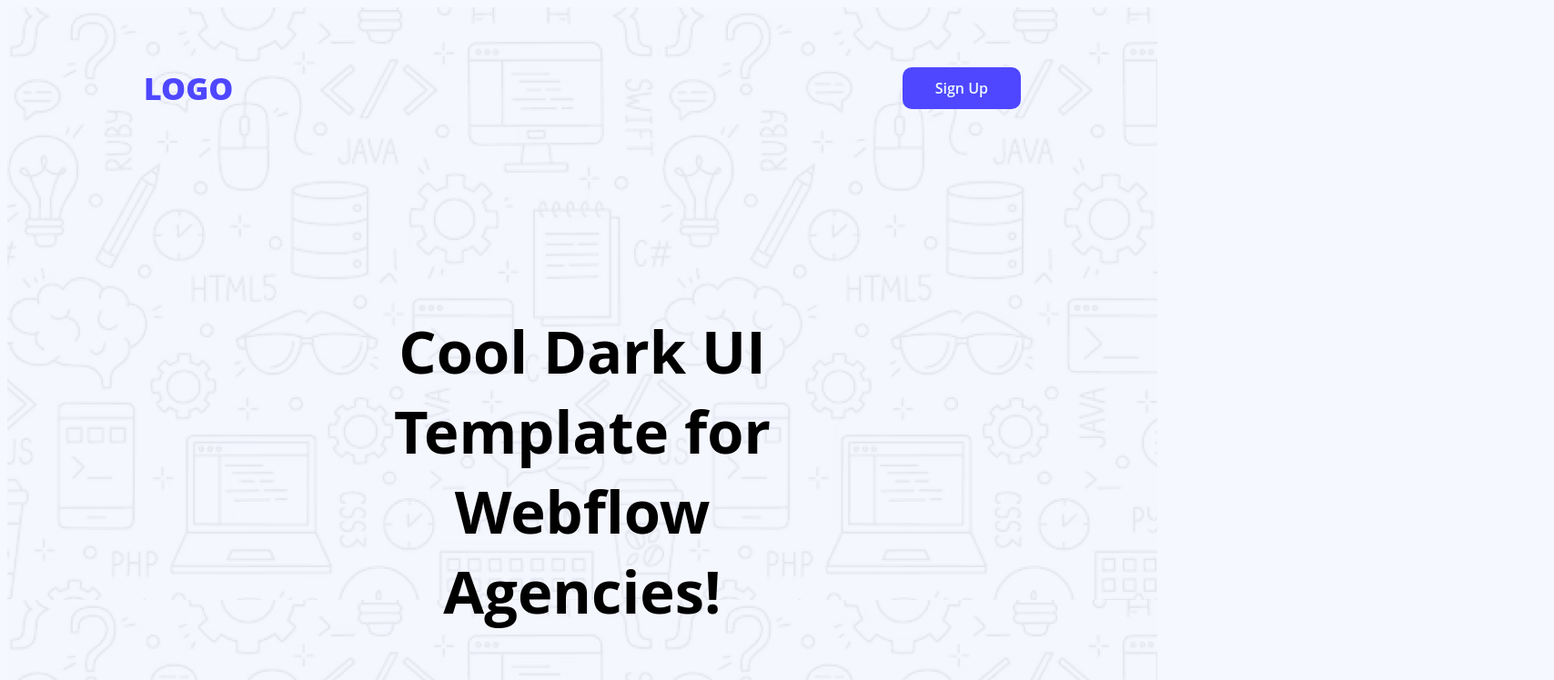
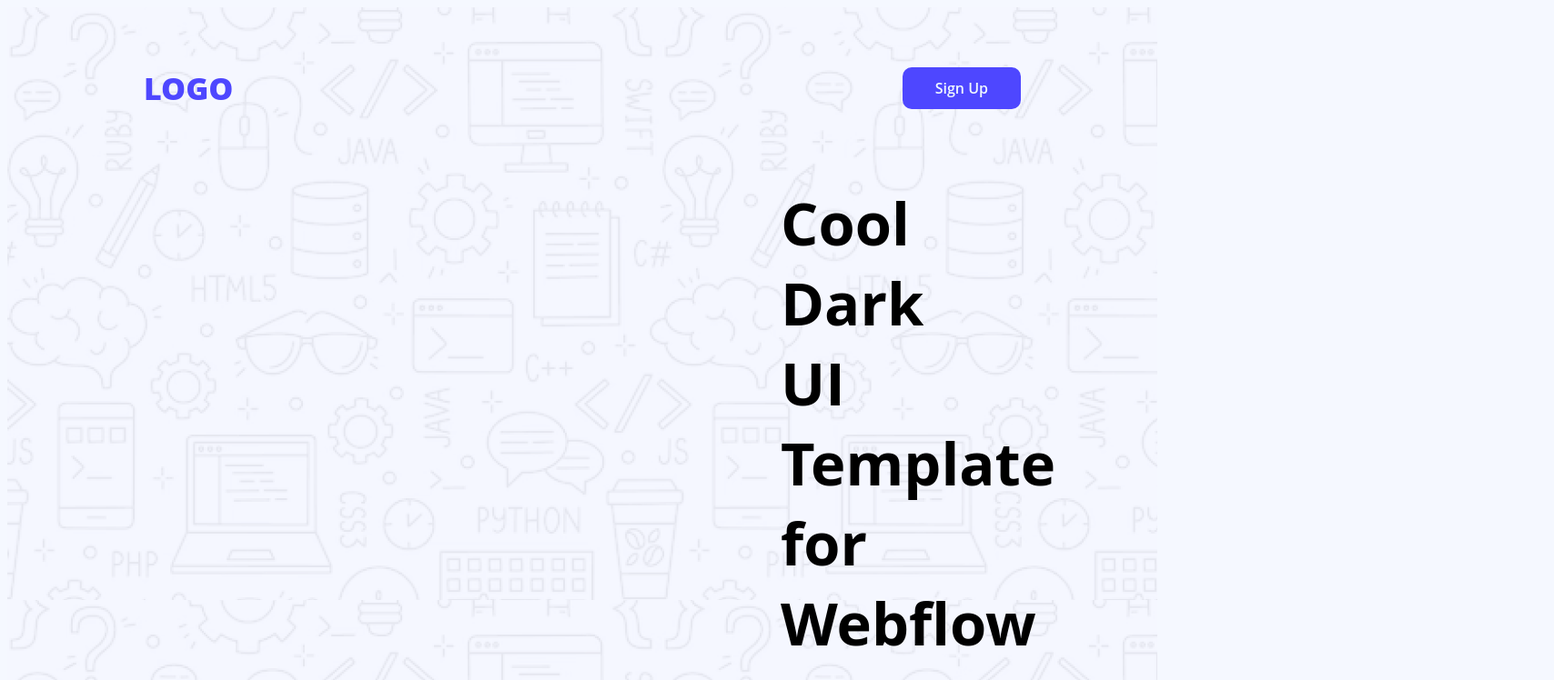
Before and after one commit to raakibislam/Assignment-Project-, a plain HTML site: page index.html in a window 1280 px wide. Shown: the top 748 px of the page at 91% size, 1708 px wide, since content can reach past the window. Drawn offline with Linux system fonts and the light colour scheme.

Commit message:
fixed some issue

```diff
--- a/style/style.css
+++ b/style/style.css
@@ -74,8 +74,8 @@ nav ul li {
 .cool-dark {
     font-size: 65px;
     color: black;
-    padding: 30px 290px 30px;
-    margin: 10%;
+    padding: 0px 850px 50px;
+    margin: 0%;
 }
 
 /* Second section start from here */
```
